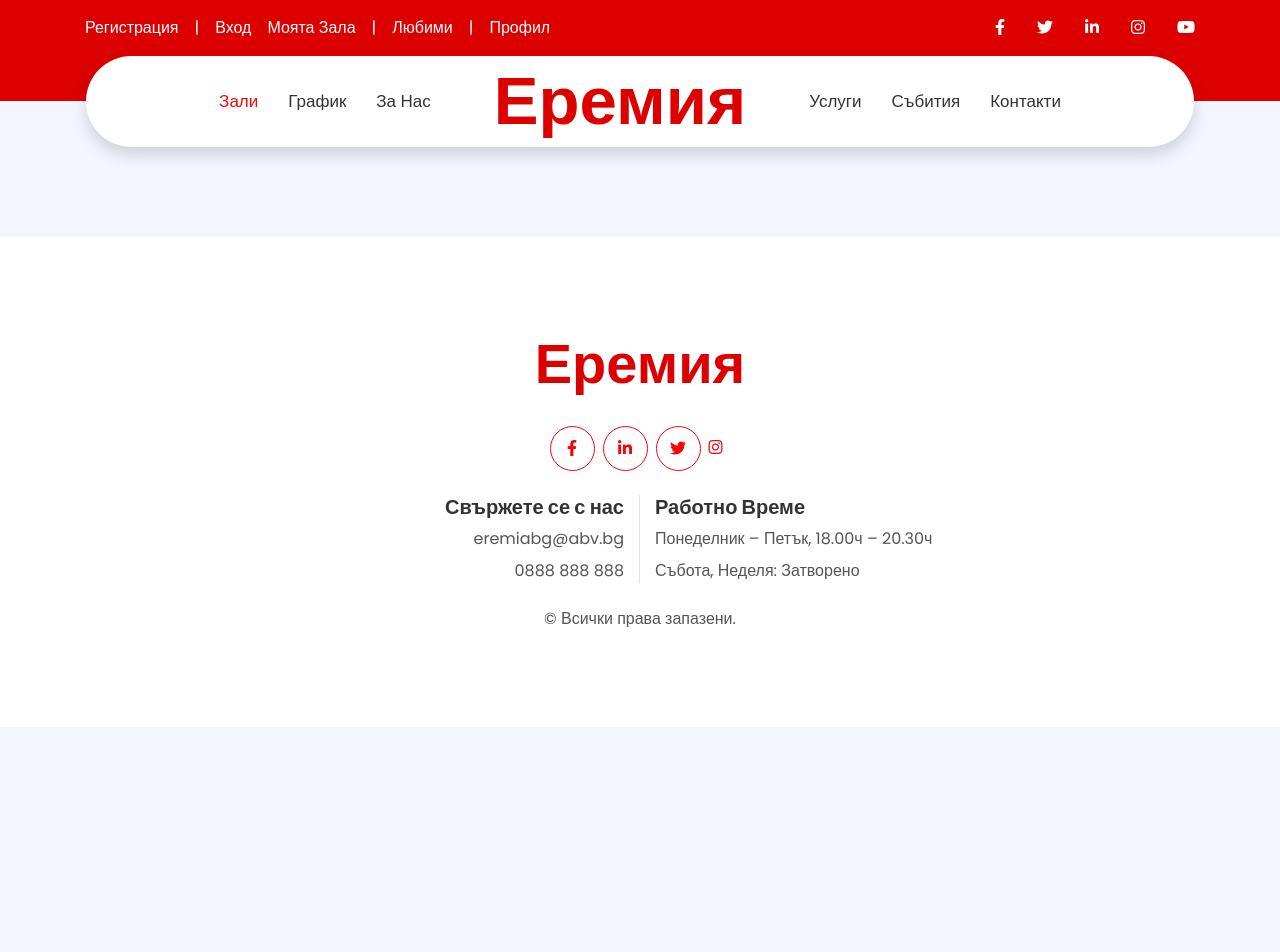
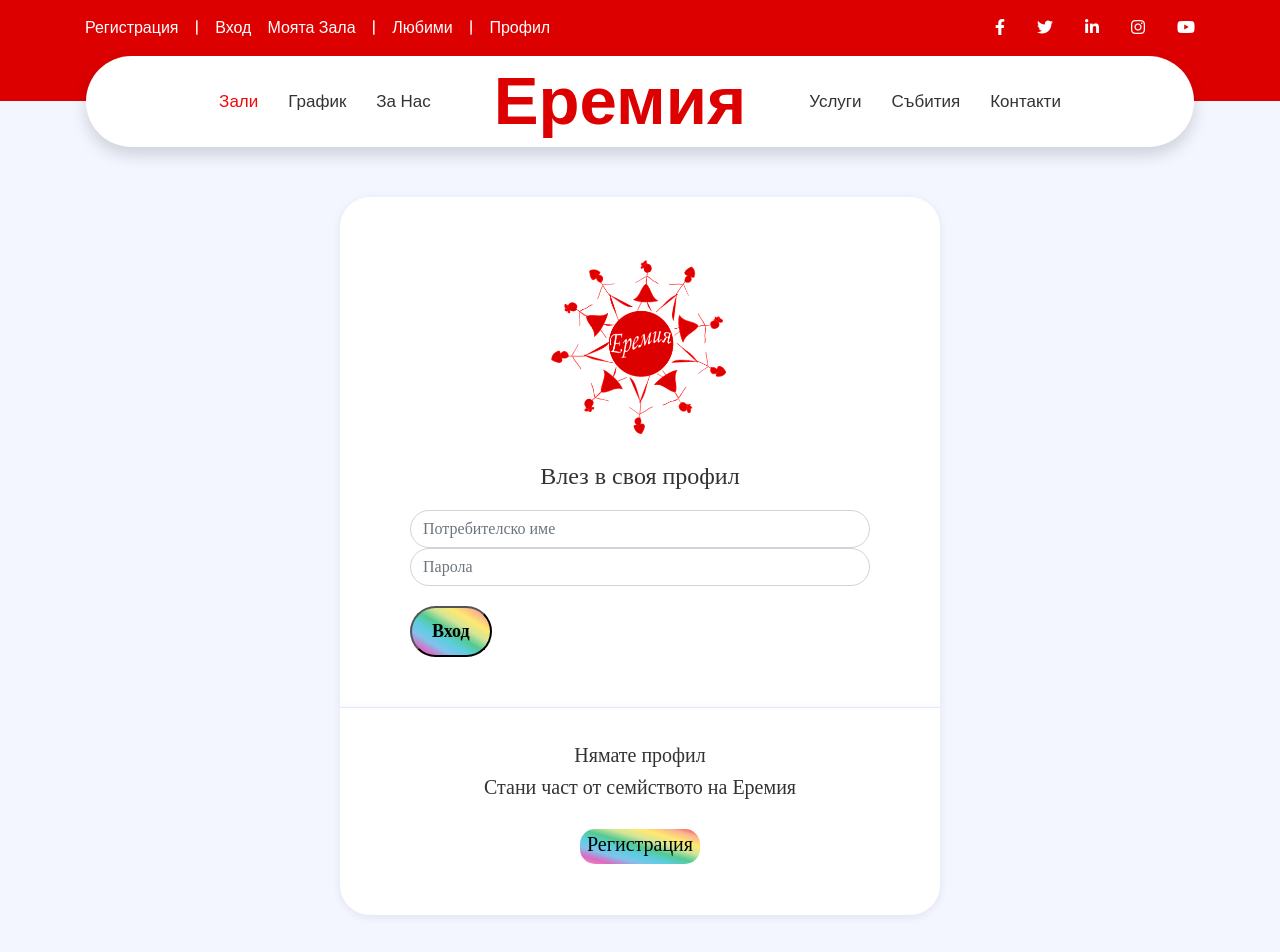
Before and after one commit to Virginia1188/Eremia, a React (Vite) app in the folder client/: page /login in a window 1280 px wide. Shown: the top 952 px of the page. Before the commit the page ends 800 px from the top, so only its background shows below. Built offline with nearby package versions, Linux system fonts and the light colour scheme; a small style sheet from the web is missing.

Commit message:
Create login component

```diff
--- a/client/src/App.jsx
+++ b/client/src/App.jsx
@@ -8,6 +8,7 @@ import Studios from './components/Studios/Studios';
 import Footer from './components/Footer/Footer';
 import Schedule from './components/Schedule/Schedule';
 import Register from './components/Register/Register';
+import Login from './components/Login/Login';
 
 function App() {
 
@@ -22,7 +23,7 @@ function App() {
         <Route path='/studios' element={<Studios />} />
         <Route path='/schedule' element={<Schedule/>} />
         <Route path='/register' element={<Register/>} />
-        {/* <Route path='/' element={Home} /> */}
+        <Route path='/login' element={<Login/>} />
       </Routes>
       <Footer />
     </div>
--- /dev/null
+++ b/client/src/components/Login/Login.jsx
@@ -0,0 +1,38 @@
+import styles from './Login.module.css';
+
+
+export default function Login() {
+
+    return (
+
+        <div className={styles.registrationForm}>
+
+            {/* <script src="assets/js/script.js"></script> */}
+            <form>
+
+                <div className={styles.formIcon}>
+                   <img src="public/img/logo_red.png" alt="logo" />
+                   <h5>Влез в своя профил</h5>
+                </div>
+                <div className={styles.formGroup}>
+                    <input type="text" className="form-control item" id="username" placeholder="Потребителско име" />
+                </div>
+                <div className={styles.formGroup}>
+                    <input type="password" className="form-control item" id="password" placeholder="Парола" />
+                </div>
+
+                <div className={styles.formGroup}>
+                    <button type="button" className={[ styles.createAccount]}>Вход</button>
+                </div>
+            </form>
+            <div className={styles.socialMedia}>
+                <h5>Нямате профил</h5>
+                <h5>Стани част от семйството на Еремия</h5>
+                <div className={styles.socialIcons}>
+                    <a href="/register">Регистрация</a>
+
+                </div>
+            </div>
+        </div>
+    );
+}
--- /dev/null
+++ b/client/src/components/Login/Login.module.css
@@ -0,0 +1,114 @@
+@import url("https://code.jquery.com/jquery-3.2.1.min.js");
+@import url("https://cdnjs.cloudflare.com/ajax/libs/jquery.mask/1.14.15/jquery.mask.min.js");
+
+body{
+    background-color: #dee9ff;
+}
+
+.registrationForm{
+	padding: 50px 0;
+    font-family: 'monotype corsiva';
+}
+
+.registrationForm form{
+    background-color: #fff;
+    max-width: 600px;
+    margin: auto;
+    padding: 50px 70px;
+    border-top-left-radius: 30px;
+    border-top-right-radius: 30px;
+    box-shadow: 0px 2px 10px rgba(0, 0, 0, 0.075);
+}
+
+.formIcon {
+    text-align: center;
+    margin-bottom: 20px;
+}
+
+.formIcon h5{
+    font-size: 1.5em;
+}
+
+.registrationForm .formIcon img{
+	text-align: center;
+    /* background-color: #5891ff; */
+    /* align-items: center; */
+    /* border-radius: 50%; */
+    /* font-size: 20px; */
+    color: white;
+    width: 250px;
+    height: 200px;
+    /* margin: auto; */
+    margin-bottom: 15px;
+
+    margin-top: 0;
+    /* line-height: 100px; */
+}
+
+.registrationForm .item{
+	border-radius: 20px;
+    margin-bottom: 25px;
+    padding: 10px 20px;
+}
+
+.registrationForm .createAccount{
+    border-radius: 30px;
+    padding: 10px 20px;
+    font-size: 18px;
+    font-weight: bold;
+    background: linear-gradient(to top right,   #fa92b5, #df68c3, #81c2eb, #5ccddf, #53ca93, #d3e597, #ffe970, #f9b48e, rgb(241, 58, 82));
+    color: black;
+    margin-top: 20px;
+}
+
+.registrationForm .socialMedia{
+    max-width: 600px;
+    background-color: #fff;
+    margin: auto;
+    padding: 35px 0;
+    text-align: center;
+    border-bottom-left-radius: 30px;
+    border-bottom-right-radius: 30px;
+    color: #9fadca;
+    border-top: 1px solid #dee9ff;
+    box-shadow: 0px 2px 10px rgba(0, 0, 0, 0.075);
+}
+
+.registrationForm .socialIcons{
+    margin-top: 30px;
+    margin-bottom: 16px;
+}
+
+.registrationForm .socialIcons a{
+    font-size: 20px;
+    margin: 0 3px;
+    color: black;
+    background: linear-gradient(to top right,   #fa92b5, #df68c3, #81c2eb, #5ccddf, #53ca93, #d3e597, #ffe970, #f9b48e, rgb(241, 58, 82));
+    /* border: 3px solid;
+    border-radius: 5px; */
+    width: 120px;
+    display: inline-block;
+    border-radius: 15px;
+    height: 35px;
+    text-align: center;
+    /* background-color: #fff; */
+    /* line-height: 45px; */
+}
+
+.registrationForm .socialIcons a:hover{
+    text-decoration: none;
+    opacity: 0.6;
+}
+
+@media (max-width: 576px) {
+    .registrationForm form{
+        padding: 50px 20px;
+    }
+
+    .registrationForm .formIcon{
+        width: 70px;
+        height: 70px;
+        font-size: 30px;
+        line-height: 70px;
+    }
+}
```
